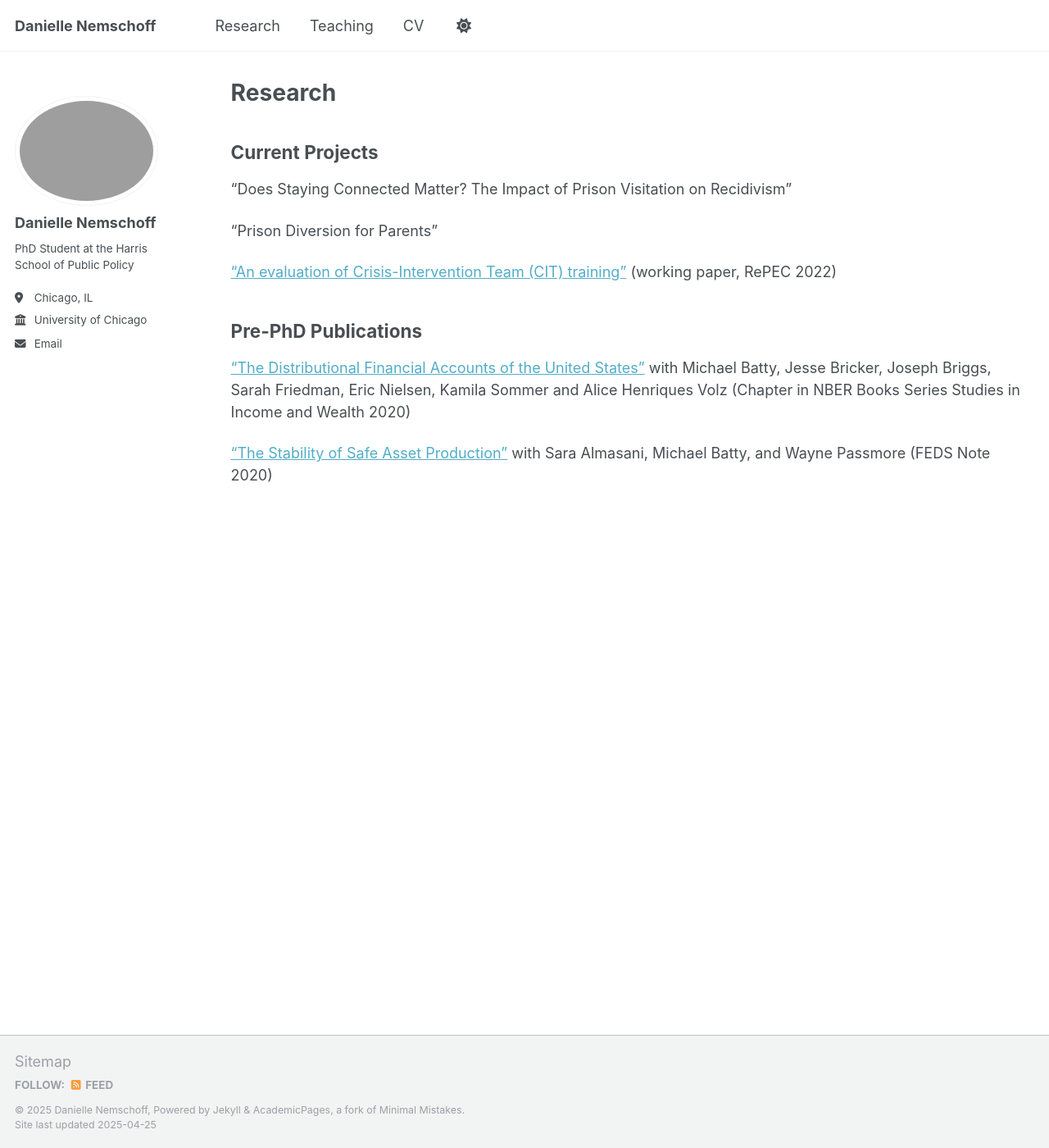
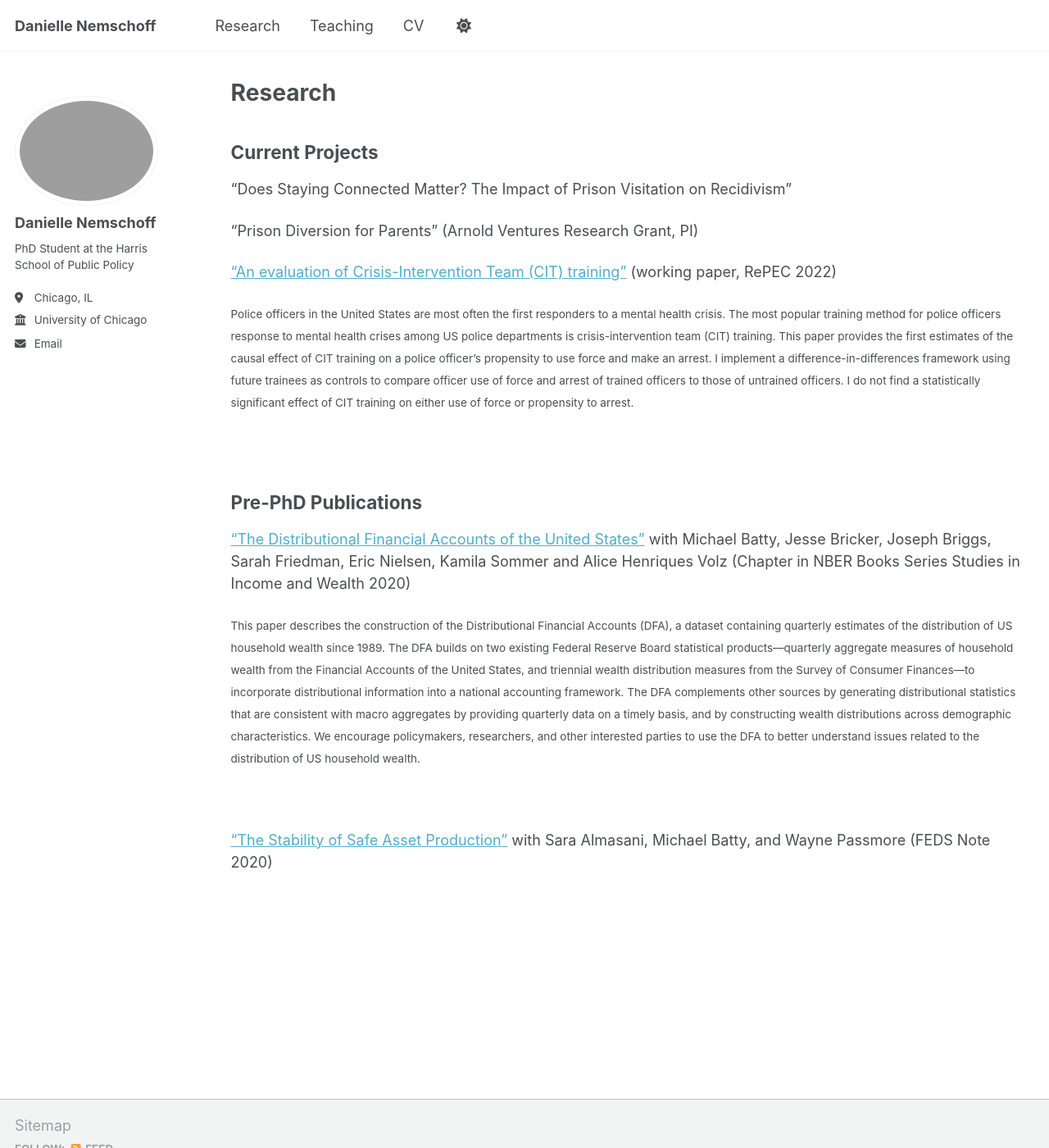
Before and after one commit to daniellenemschoff/daniellenemschoff.github.io, a Jekyll site: the page built from _pages/research.md, in a window 1280 px wide and 1400 px high. Shown: the whole window at 82% size. Built offline with Jekyll 4.4.1, drawn with Linux system fonts in a browser that asks for light colours.

Commit message:
Update research.md

```diff
--- a/_pages/research.md
+++ b/_pages/research.md
@@ -7,11 +7,15 @@ author_profile: true
 ## Current Projects ##
 "Does Staying Connected Matter? The Impact of Prison Visitation on Recidivism"<br/>
 
-"Prison Diversion for Parents" <br/>
+"Prison Diversion for Parents" (Arnold Ventures Research Grant, PI) <br/>
 
 ["An evaluation of Crisis-Intervention Team (CIT) training"](https://mpra.ub.uni-muenchen.de/114948/1/MPRA_paper_114948.pdf) (working paper, RePEC 2022)<br/>
+
+ <p><small>Police officers in the United States are most often the first responders to a mental health crisis. The most popular training method for police officers response to mental health crises among US police departments is crisis-intervention team (CIT) training. This paper provides the first estimates of the causal effect of CIT training on a police officer’s propensity to use force and make an arrest. I implement a difference-in-differences framework using future trainees as controls to compare officer use of force and arrest of trained officers to those of untrained officers. I do not find a statistically significant effect of CIT training on either use of force or propensity to arrest.</small></p><br/>
 
 ## Pre-PhD Publications ##
 ["The Distributional Financial Accounts of the United States"](https://www.nber.org/books-and-chapters/measuring-distribution-and-mobility-income-and-wealth/distributional-financial-accounts-united-states) with Michael Batty, Jesse Bricker, Joseph Briggs, Sarah Friedman, Eric Nielsen, Kamila Sommer and Alice Henriques Volz (Chapter in NBER Books Series Studies in Income and Wealth 2020)<br/>
 
+ <p><small>This paper describes the construction of the Distributional Financial Accounts (DFA), a dataset containing quarterly estimates of the distribution of US household wealth since 1989. The DFA builds on two existing Federal Reserve Board statistical products—quarterly aggregate measures of household wealth from the Financial Accounts of the United States, and triennial wealth distribution measures from the Survey of Consumer Finances—to incorporate distributional information into a national accounting framework. The DFA complements other sources by generating distributional statistics that are consistent with macro aggregates by providing quarterly data on a timely basis, and by constructing wealth distributions across demographic characteristics. We encourage policymakers, researchers, and other interested parties to use the DFA to better understand issues related to the distribution of US household wealth.</small></p><br/>
+
 ["The Stability of Safe Asset Production"](https://www.federalreserve.gov/econres/notes/feds-notes/the-stability-of-safe-asset-production-20201109.html#:~:text=A%20safe%20asset%20is%20a,especially%20during%20adverse%20systemic%20events.) with Sara Almasani, Michael Batty, and Wayne Passmore (FEDS Note 2020)
```
